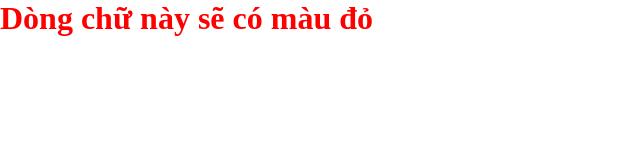
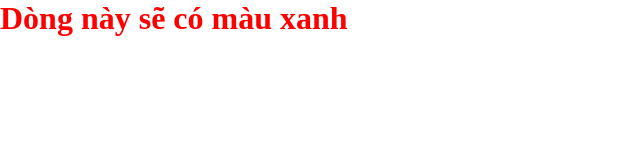
Before and after one commit to Dominic2k/datpham2k, a plain HTML site: page git.html in a window 1280 px wide. Shown: the whole page, without its empty margins (0-640 px from the left). Drawn offline with Linux system fonts and the light colour scheme.

Commit message:
Them 1 file với dong chu mau xanh

```diff
--- a/git.html
+++ b/git.html
@@ -3,10 +3,10 @@
 <head>
     <meta charset="UTF-8">
     <meta name="viewport" content="width=device-width, initial-scale=1.0">
-    <title>Git</title>
+    <title>Document</title>
     <link rel="stylesheet" href="style.css">
 </head>
 <body>
-    <h1>Dòng chữ này sẽ có màu đỏ</h1>
+    <h1>Dòng này sẽ có màu xanh</h1>
 </body>
 </html>
```
